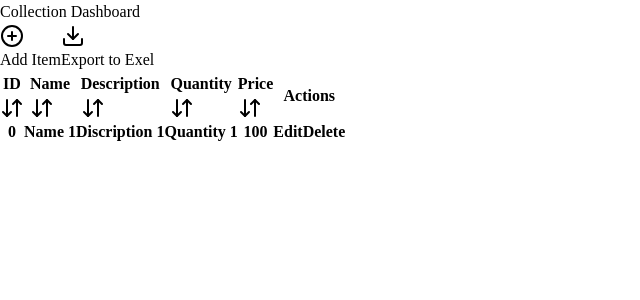
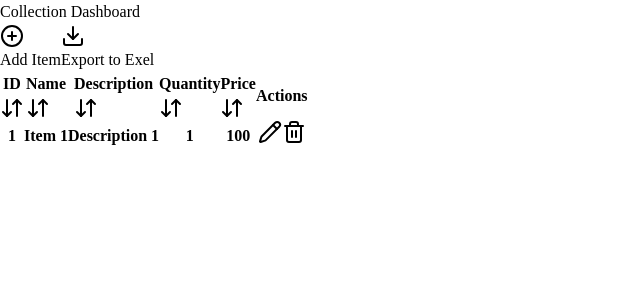
Before and after one commit to VaZRo/CollectionMonitoringApp, a React (Vite) app in the folder src/renderer/: page / in a window 1280 px wide. Shown: the top 300 px of the page, without its empty margins (0-640 px from the left). Built offline with nearby package versions, Linux system fonts and the light colour scheme.

Commit message:
added actions buttons

```diff
--- a/src/renderer/src/App.jsx
+++ b/src/renderer/src/App.jsx
@@ -1,6 +1,6 @@
 import React from 'react';
 import { CirclePlus, Download } from 'lucide-react';
-import Table from './components/Table';
+import Table from './components/Table/Table';
 import { useModal } from './contexts/ModalContext';
 import AddItem from './components/Modals/AddItem';
 
--- a/src/renderer/src/components/Table.jsx
+++ b/src/renderer/src/components/Table/Table.jsx
@@ -1,6 +1,7 @@
 import React from 'react';
-import ButtonFilter from './ButtonFilter';
+import ButtonFilter from '../ButtonFilter';
 import { ArrowDownUp } from 'lucide-react';
+import TableItem from './TableItem';
 
 
 export default function Table() {
@@ -32,17 +33,7 @@ export default function Table() {
           </tr>
         </thead>
         <tbody className='border-t border-gray-200 hover:bg-gray-100 transition duration-400 ease-in-out'>
-          <tr>
-            <th className="font-medium">0</th>
-            <th className="font-medium">Name 1</th>
-            <th className="font-medium">Discription 1</th>
-            <th className="font-medium">Quantity 1</th>
-            <th className="font-medium">100</th>
-            <th>
-              <button>Edit</button>
-              <button>Delete</button>
-            </th>
-          </tr>
+          <TableItem id={1} name={'Item 1'} description={'Description 1'} quantity={1} price={100} />
         </tbody>
       </table>
     </div>
--- /dev/null
+++ b/src/renderer/src/components/Table/TableItem.jsx
@@ -0,0 +1,18 @@
+import React from 'react';
+import { Pencil, Trash2 } from 'lucide-react';
+
+export default function TableItem({id, name, description, quantity, price}) {
+    return (
+        <tr className=''>
+            <th className="font-medium py-3">{id}</th>
+            <th className="font-medium py-3">{name}</th>
+            <th className="font-medium py-3">{description}</th>
+            <th className="font-medium py-3">{quantity}</th>
+            <th className="font-medium py-3">{price}</th>
+            <th className='flex flex-row justify-center gap-1 py-3'>
+                <button className='hover:bg-gray-200 border-white rounded-md w-9 h-7 flex justify-center items-center'><Pencil className='w-5 h-5' /></button>
+                <button className='hover:bg-gray-200 border-white rounded-md w-9 h-7 flex justify-center items-center'><Trash2 className='w-5 h-5'/></button>
+            </th>
+        </tr>
+    )
+}
```
